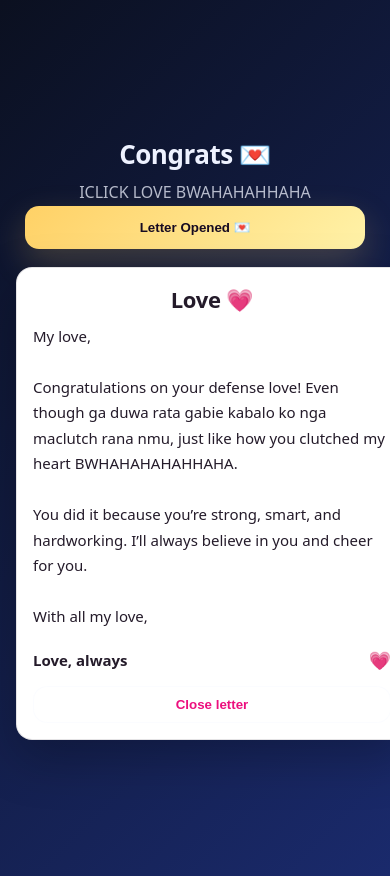
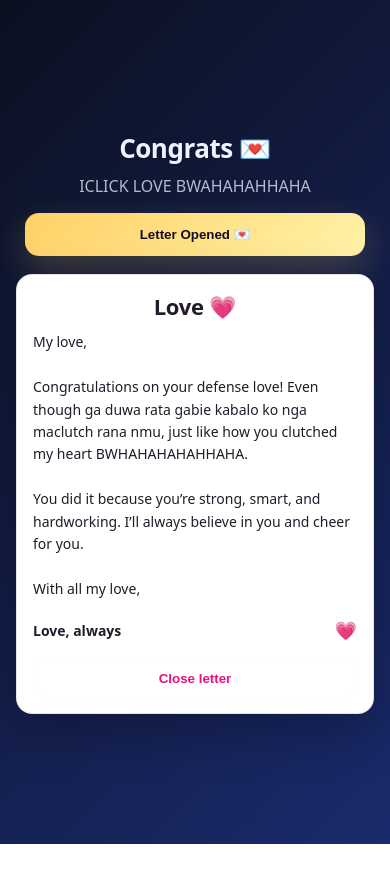
Before and after one commit to itsmemike52/gratslove, a plain HTML site: page index.html in a window 390 px wide. Both pictures are taken after a click on the button "Open Letter ✨". After the commit the page ends 844 px from the top, so only its background shows below. Drawn offline with Linux system fonts and the light colour scheme.

Commit message:
Refactor index.html for better design and functionality
Updated styles and structure for improved layout and responsiveness.

```diff
--- a/index.html
+++ b/index.html
@@ -15,9 +15,22 @@
       font-family: ui-sans-serif, system-ui, -apple-system, Segoe UI, Roboto, Arial, "Apple Color Emoji","Segoe UI Emoji";
       background: linear-gradient(135deg, #0b1020, #1a2a6c);
       color:#eef2ff;
+      box-sizing: border-box;
     }
 
-    .wrap{ width:min(900px, 100%); text-align:center; }
+    /* Ensuring box-sizing applies everywhere for safer padding calculations */
+    *, *:before, *:after {
+      box-sizing: inherit;
+    }
+
+    .wrap{
+      width:min(900px, 100%);
+      text-align:center;
+      display: flex;
+      flex-direction: column;
+      align-items: center;
+      justify-content: center;
+    }
 
     /* Simple look before clicking */
     .reveal-btn{
@@ -30,6 +43,7 @@
       background: linear-gradient(135deg, #ffd166, #fff2a8);
       box-shadow: 0 14px 35px rgba(255,209,102,.22);
       transition: transform .12s ease, filter .12s ease;
+      margin-top: 14px;
     }
     .reveal-btn:hover{ transform: translateY(-1px); filter: brightness(1.03); }
     .reveal-btn:active{ transform: translateY(0px) scale(.99); }
@@ -40,13 +54,15 @@
     /* Letter (hidden until click) */
     .letter{
       margin: 18px auto 0;
-      width: min(720px, 100%);
+      width: min(520px, 100%); /* Made the letter container slightly narrower for a snugger fit */
+      max-height: 70vh; /* Prevents the box from running off the screen on short mobile displays */
+      overflow-y: auto; /* Allows scrolling inside the letter if the screen is tiny */
       background: #fff;
       color: #241b2a;
       border-radius: 16px;
       border: 1px solid rgba(36,27,42,.12);
       box-shadow: 0 18px 50px rgba(0,0,0,.25);
-      padding: 18px;
+      padding: 20px;
       text-align:left;
       transform: translateY(10px) scale(.99);
       opacity: 0;
@@ -67,7 +83,7 @@
       text-align:center;
     }
 
-    .letter p{ margin: 10px 0; line-height: 1.7; font-size: 16px; }
+    .letter p{ margin: 10px 0; line-height: 1.6; font-size: 15px; }
 
     .sig{
       margin-top: 18px;
@@ -76,13 +92,13 @@
       justify-content:space-between;
       gap: 10px;
       font-weight: 900;
-      font-size: 16px;
+      font-size: 15px;
     }
 
     .heart{ color: #ff4fd8; font-size: 18px; }
 
     .reset-btn{
-      margin-top: 14px;
+      margin: 18px auto 0;
       cursor:pointer;
       border-radius: 14px;
       padding: 10px 14px;
@@ -95,9 +111,9 @@
 
     @media (max-width: 480px){
       body{ padding: 16px; }
-      .letter{ padding: 16px; }
-      .letter p{ font-size: 15px; }
-      .sig{ font-size: 15px; }
+      .letter{ padding: 16px; width: 100%; }
+      .letter p{ font-size: 14px; }
+      .sig{ font-size: 14px; }
       .reveal-btn{ width: 100%; max-width: 340px; }
       .reset-btn{ width: 100%; }
     }
@@ -140,7 +156,7 @@
     function reveal(){
       letter.classList.add('open');
       revealBtn.textContent = 'Letter Opened 💌';
-      resetBtn.style.display = 'inline-block';
+      resetBtn.style.display = 'block'; /* Changed to block for proper margin centering on mobile */
       resetBtn.setAttribute('aria-label','Close letter');
     }
 
```
